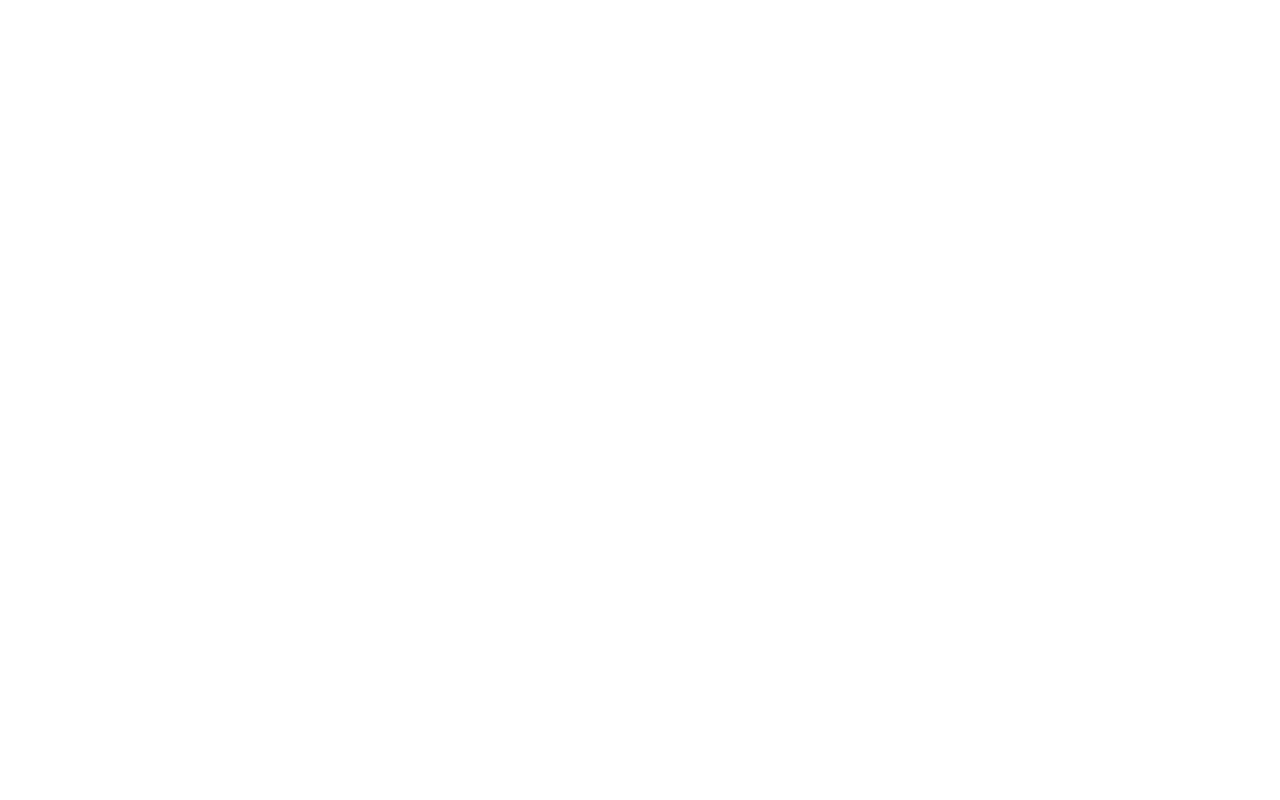
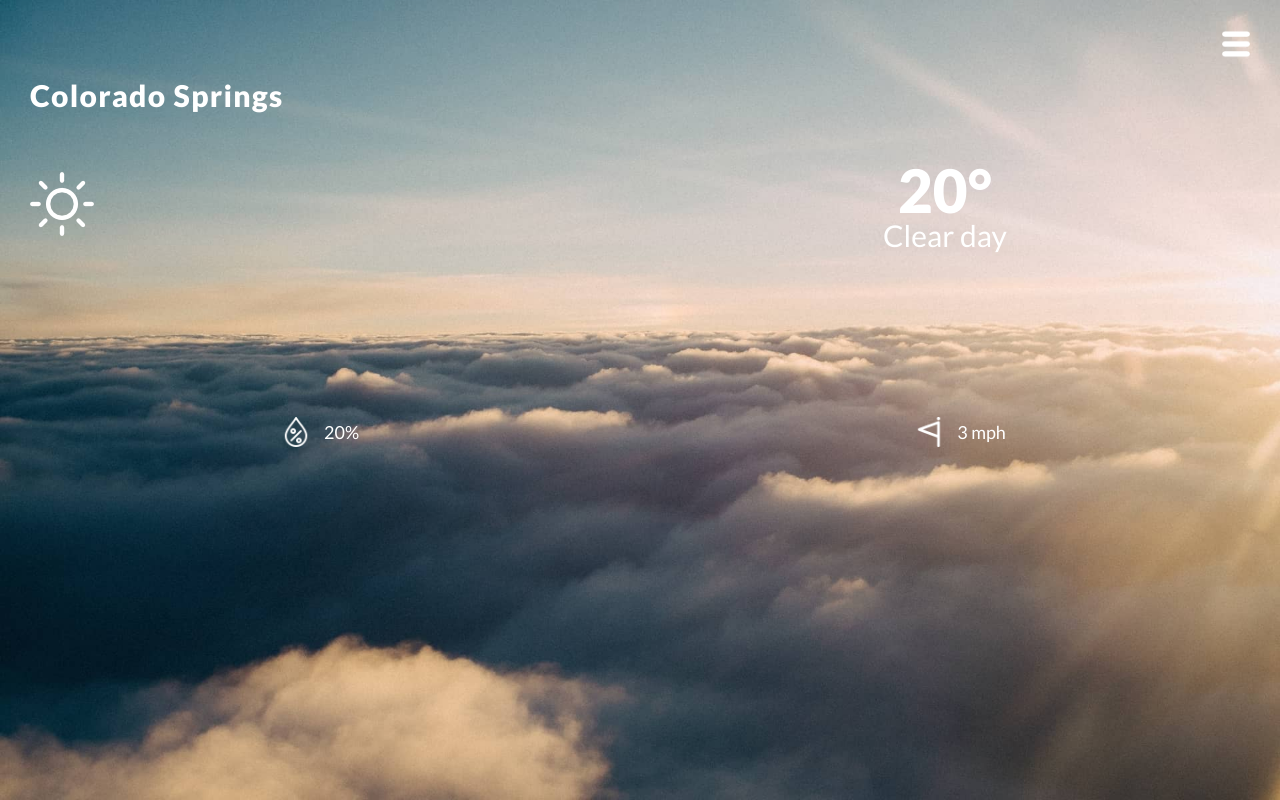
Before and after one commit to cradcore/Weather-Application, a plain HTML site: page index.html in a window 1280 px wide. Drawn offline with Linux system fonts and the light colour scheme.

Commit message:
Created the interface for the current weather section

```diff
--- a/index.html
+++ b/index.html
@@ -5,10 +5,61 @@
     <meta name="viewport" content="width=device-width, initial-scale=1.0">
     <meta http-equiv="X-UA-Compatible" content="ie=edge">
     <title>Weather App</title>
+    <link rel="icon" href="./assets/images/icons/favicon96x96.ico" type="image/x-icon">
+
+    <meta name="theme-color" content="#000">
+
+    <meta name="msapplication-navbar-color" content="#000">
+
+    <!--iOS - Safari-->
+    <meta name="apple-mobile-web-app-status-bar-style" content="#000">
+
+    <!--Descriptive metas-->
+    <meta name="description" content="Weather Application">
+    <meta name="keywords" content="Weather Application, Weather">
+    <meta name="author" content="Corey Craddock">
+
+    <!--Lato font-->
+    <link href="https://fonts.googleapis.com/css?family=Lato:400,900" rel="stylesheet">
+
+    <!--Style-->
     <link rel="stylesheet" href="./style/index.css">
 </head>
 <body>
+    <div class="lds-ripple center display-none">
+        <div></div>
+        <div></div>
+    </div>
+    <main>
+        <button id="open-menu-button" class="ripple">
+            <img class="icon-sm-28" src="./assets/images/icons/menu.png" alt="">
+        </button>
 
+        <section id="current-day-weather-container">
+            <h1 class="city-label"> Colorado Springs</h1>
+
+            <div class="flex-container" id="temperature-summary-container">
+                <div>
+                    <img src="./assets/images/summary-icons/clear-day-white.png" alt="">
+                </div>
+                <div>
+                    <h1 id="degrees-label">20&#176;</h1>
+                    <h1 id="summary-label">Clear day</h1>
+                </div>
+            </div>
+
+            <div class="flex-container" id="humidity-wind-container">
+                <div>
+                    <img class="icon-sm-30" src="./assets/images/icons/humidity.png" alt="">
+                    <span>20%</span>
+                </div>
+                <div>
+                    <img class="icon-sm-30" src="./assets/images/icons/wind-speed-flag.png" alt="">
+                    <span>3 mph</span>
+                </div>
+            </div>
+        </section>
+    </main>
     <script src="./scripts/index.js"></script>
 </body>
 </html>
--- a/style/index.css
+++ b/style/index.css
@@ -1,46 +1,37 @@
-/* ================================ CSS Reset  ================================*/
-html, body, div, span, applet, object, iframe,
-h1, h2, h3, h4, h5, h6, p, blockquote, pre,
-a, abbr, acronym, address, big, cite, code,
-del, dfn, em, img, ins, kbd, q, s, samp,
-small, strike, strong, sub, sup, tt, var,
-b, u, i, center,
-dl, dt, dd, ol, ul, li,
-fieldset, form, label, legend,
-table, caption, tbody, tfoot, thead, tr, th, td,
-article, aside, canvas, details, embed,
-figure, figcaption, footer, header, hgroup,
-menu, nav, output, ruby, section, summary,
-time, mark, audio, video {
-    margin: 0;
-    padding: 0;
-    border: 0;
-    font-size: 100%;
-    font: inherit;
-    vertical-align: baseline;
+/* ================================ Loader  ================================*/
+.lds-ripple {
+    display: inline-block;
+    position: relative;
+    width: 64px;
+    height: 64px;
 }
-article, aside, details, figcaption, figure,
-footer, header, hgroup, menu, nav, section {
-    display: block;
+.lds-ripple div {
+    position: absolute;
+    border: 4px solid #000;
+    opacity: 1;
+    border-radius: 50%;
+    animation: lds-ripple 1s cubic-bezier(0, 0.2, 0.8, 1) infinite;
 }
-body {
-    line-height: 1;
+.lds-ripple div:nth-child(2) {
+    animation-delay: -0.5s;
 }
-ol, ul {
-    list-style: none;
+@keyframes lds-ripple {
+    0% {
+        top: 28px;
+        left: 28px;
+        width: 0;
+        height: 0;
+        opacity: 1;
+    }
+    100% {
+        top: -1px;
+        left: -1px;
+        width: 58px;
+        height: 58px;
+        opacity: 0;
+    }
 }
-blockquote, q {
-    quotes: none;
-}
-blockquote:before, blockquote:after,
-q:before, q:after {
-    content: '';
-    content: none;
-}
-table {
-    border-collapse: collapse;
-    border-spacing: 0;
-}
+
 
 /* ================================ CSS Reset  ================================*/
 html, body, div, span, applet, object, iframe,
@@ -63,29 +54,34 @@ time, mark, audio, video {
     font: inherit;
     vertical-align: baseline;
 }
+
 article, aside, details, figcaption, figure,
 footer, header, hgroup, menu, nav, section {
     display: block;
 }
+
 body {
     line-height: 1;
 }
+
 ol, ul {
     list-style: none;
 }
+
 blockquote, q {
     quotes: none;
 }
+
 blockquote:before, blockquote:after,
 q:before, q:after {
     content: '';
     content: none;
 }
+
 table {
     border-collapse: collapse;
     border-spacing: 0;
 }
-
 
 /* ================================ Ripple CSS ================================ */
 .ripple {
@@ -116,3 +112,130 @@ table {
     opacity: .2;
     transition: 0s;
 }
+/* ================================ General Styles ================================ */
+html, body, main {
+    width: 100%;
+    height: 100%;
+}
+
+body {
+    font-family: "Lato", sans-serif;
+}
+
+*{
+    box-sizing: border-box;
+    user-select: none;
+}
+
+main {
+    background-image: url("../assets/images/bg-images/clear-day.jpg");
+    background-size: cover;
+    background-repeat: no-repeat;
+    background-position: 100% 100%;
+}
+button {
+    background: transparent;
+    border: none;
+    outline: none;
+}
+
+/* ================================ General Classes ================================ */
+.center {
+    position: absolute;
+    left: 50%;
+    top: 50%;
+    transform: translate(-50%, -50%);
+}
+
+.center_x {
+    position: relative;
+    left: 50%;
+    transform: translateX(-50%);
+}
+
+.center_y {
+    position: relative;
+    top: 50%;
+    transform: translateY(-50%);
+}
+
+.display-none {
+    display: none;
+}
+.icon-sm-25 {
+    width: 25px;
+}
+.icon-sm-28 {
+    width: 28px;
+}
+.icon-sm-30 {
+    width: 30px;
+}
+
+.flex-container {
+    display: flex;
+    width: 100%;
+}
+
+.flex-container > * {
+    flex-grow: 1;
+    flex-shrink: 1;
+    flex-basis:  0;
+}
+/* ================================ Menu Button ================================ */
+#open-menu-button {
+    position: fixed;
+    top: 20px;
+    right: 20px;
+    padding: 10px;
+}
+
+/* ================================ Weather Container ================================ */
+#current-day-weather-container {
+    width: 100%;
+    height: 60%;
+    position: relative;
+    color: #fff;
+    padding: 80px 30px 20px 30px;
+}
+.city-label {
+    font-size: 30px;
+    font-weight: 900;
+    margin-bottom: 50px;
+    letter-spacing: 1.3px;
+}
+
+#temperature-summary-container {
+    align-items: center;
+}
+
+#temperature-summary-container>div:nth-child(2) {
+    text-align: center;
+}
+
+#degrees-label {
+    font-size: 60px;
+    font-weight: 900;
+}
+
+#summary-label {
+    font-size: 30px;
+}
+
+#humidity-wind-container {
+    position: absolute;
+    bottom: 30px;
+    text-align: center;
+    left: 0;
+}
+
+#humidity-wind-container>div img {
+    vertical-align: middle;
+    position: relative;
+    top: -3px;
+}
+
+#humidity-wind-container>div span {
+    font-size: 18px;
+    padding-left: 10px;
+}
```
